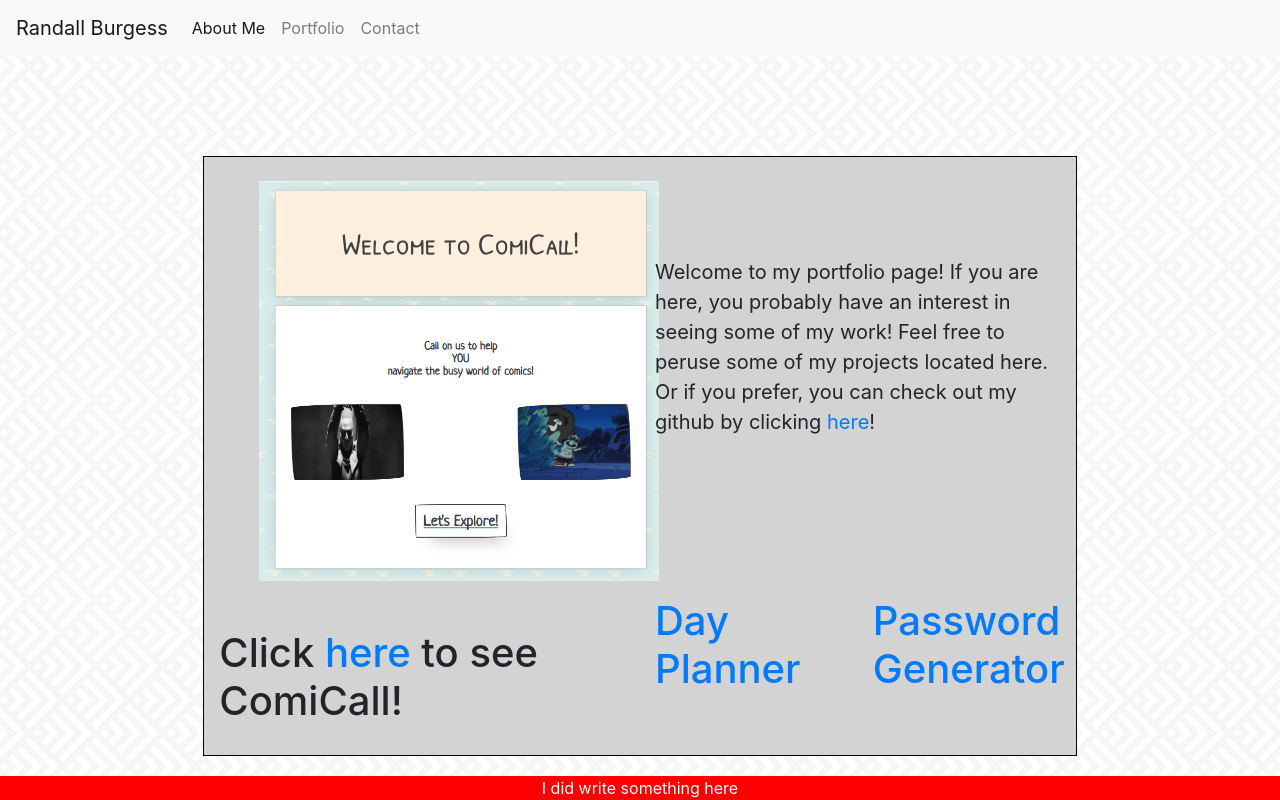
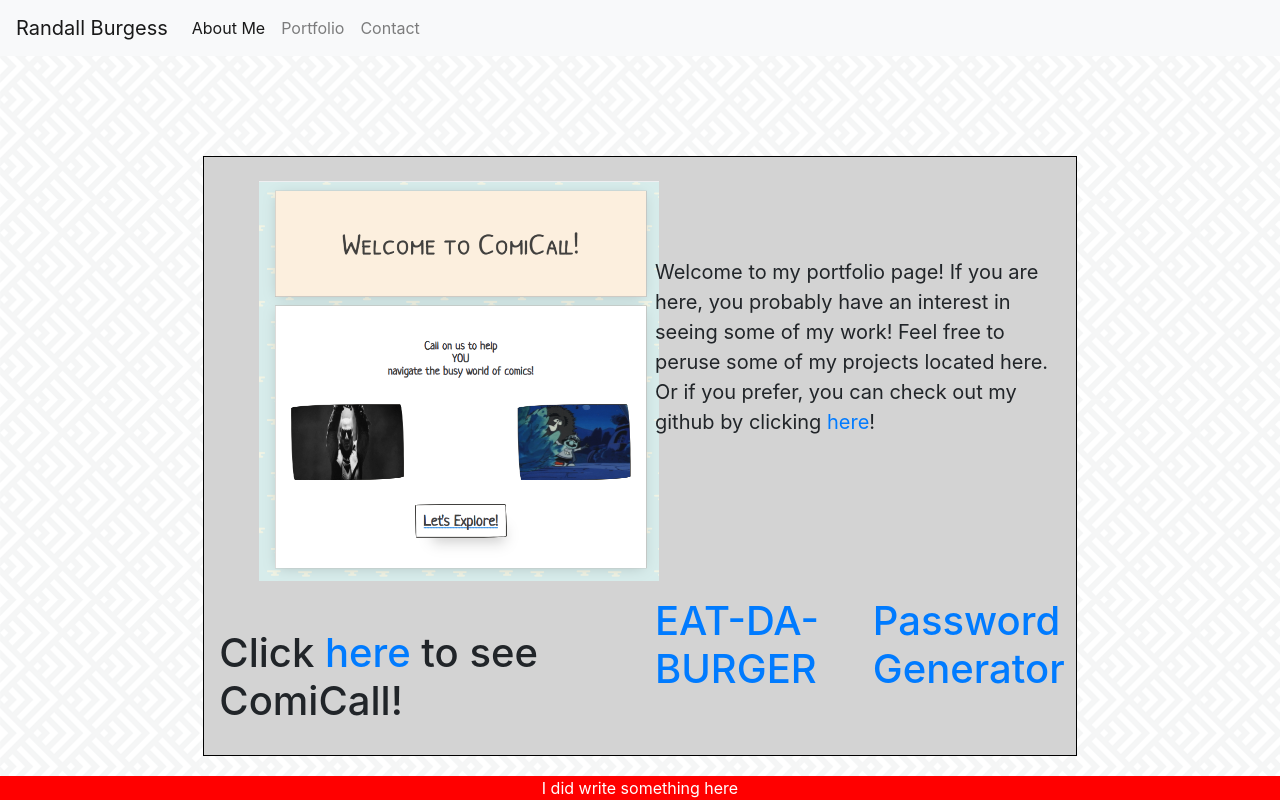
Before and after one commit to FlashOTFR/Homework8, a plain HTML site: page portfolio.html in a window 1280 px wide. Drawn offline with nearby package versions, Linux system fonts and the light colour scheme.

Commit message:
added new project to portfolio

```diff
--- a/portfolio.html
+++ b/portfolio.html
@@ -62,7 +62,7 @@
 
 
                                 <div class="col-md-6">
-                                    <h1><a href='https://flashotfr.github.io/Homework5/'>Day Planner</a></h1>
+                                    <h1><a href='https://flashotfr.github.io/burger/'>EAT-DA-BURGER</a></h1>
                                 </div>
 
 
```
